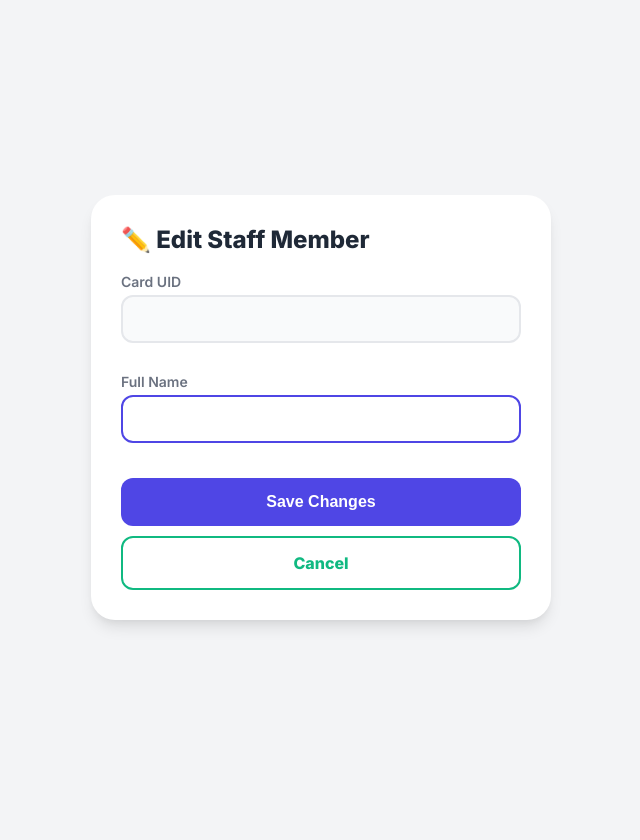
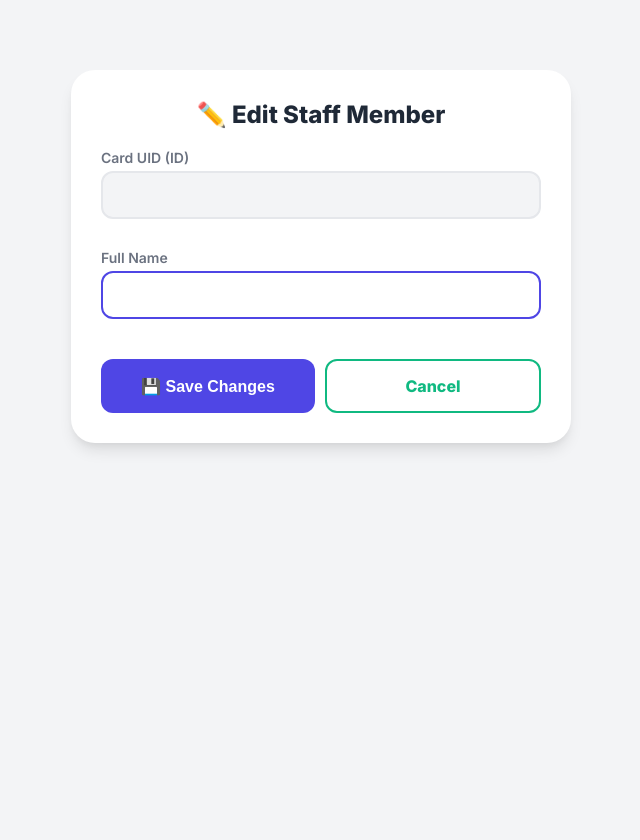
Before and after one commit to Genuuu/seatidle-app, a Flask app: template my_flask_app/templates/edit_staff.html in a window 1280 px wide. Shown: the whole page, without its empty margins (319-959 px from the left). Run offline with Flask 3, Linux system fonts and the light colour scheme; the template is opened without the code that fills it, so the values that code supplies are empty.

Commit message:
New Update

```diff
--- a/my_flask_app/templates/edit_staff.html
+++ b/my_flask_app/templates/edit_staff.html
@@ -3,22 +3,29 @@
 <head>
     <meta charset="UTF-8">
     <meta name="viewport" content="width=device-width, initial-scale=1.0">
-    <title>Edit Staff</title>
+    <title>Edit Staff | SeatIdle</title>
     <link rel="stylesheet" href="{{ url_for('static', filename='style.css') }}">
     <link href="https://fonts.googleapis.com/css2?family=Inter:wght@400;600;800&display=swap" rel="stylesheet">
 </head>
-<body style="justify-content: center;">
+<body>
 
-<div class="card" style="width: 400px;">
-    <h2>✏️ Edit Staff Member</h2>
-    <form method="POST">
-        <label>Card UID</label>
-        <input type="text" value="{{ person['uid'] }}" disabled>
-        <label>Full Name</label>
-        <input type="text" name="new_name" value="{{ person['name'] }}" required autofocus>
-        <button type="submit" class="btn btn-primary" style="margin-top: 20px;">Save Changes</button>
-        <a href="/admin/panel" class="btn btn-secondary" style="margin-top: 10px; text-decoration: none;">Cancel</a>
-    </form>
+<div class="container" style="max-width: 500px; margin-top: 50px;">
+    <div class="card">
+        <h2 style="text-align: center; margin-bottom: 20px;">✏️ Edit Staff Member</h2>
+
+        <form method="POST">
+            <label>Card UID (ID)</label>
+            <input type="text" value="{{ person['uid'] }}" disabled style="background: #f3f4f6; color: #6b7280; cursor: not-allowed;">
+
+            <label>Full Name</label>
+            <input type="text" name="name" value="{{ person['name'] }}" required autofocus>
+
+            <div style="display: flex; gap: 10px; margin-top: 25px;">
+                <button type="submit" class="btn btn-primary">💾 Save Changes</button>
+                <a href="/admin/panel" class="btn btn-secondary">Cancel</a>
+            </div>
+        </form>
+    </div>
 </div>
 
 </body>
```
